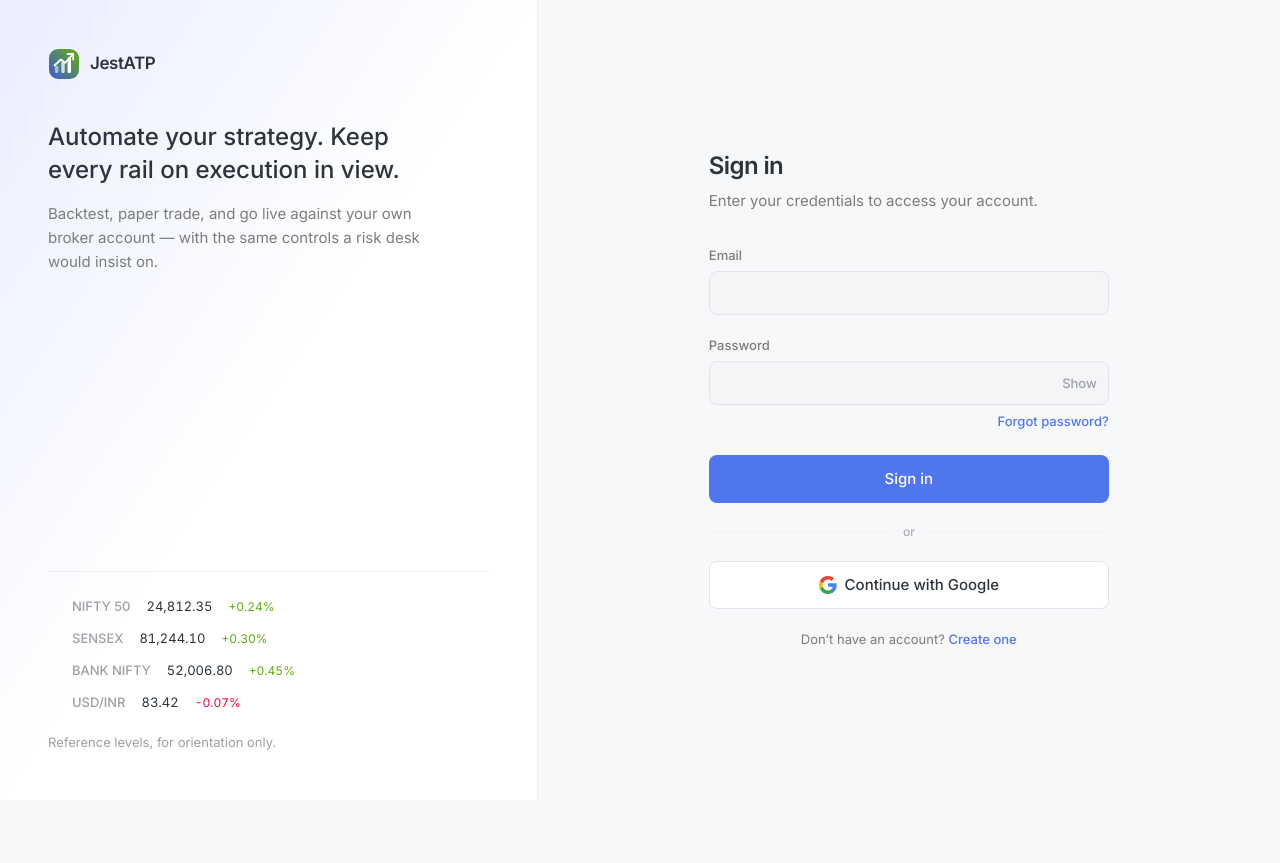
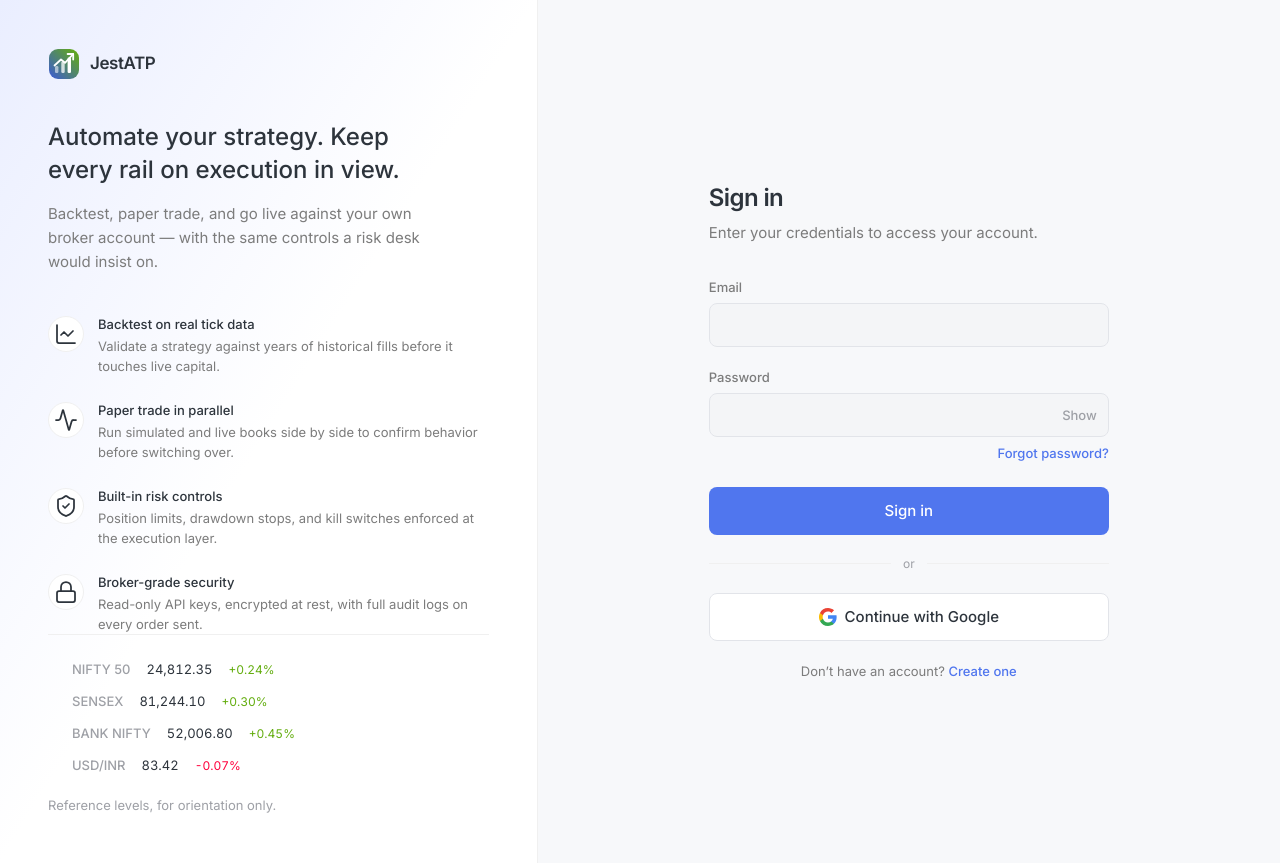
Before and after one commit to jatinSloq2/jestatp-frontend, a Next.js app: page /login in a window 1280 px wide. Before the commit the page ends 800 px from the top, so only its background shows below. Built offline with nearby package versions, Linux system fonts and the light colour scheme; no server answers.

Commit message:
Some More Updates

```diff
--- a/components/auth/auth-shell.tsx
+++ b/components/auth/auth-shell.tsx
@@ -1,6 +1,30 @@
 import Link from 'next/link';
+import { ShieldCheck, Activity, Lock, LineChart } from 'lucide-react';
 import { Logo, LogoMark } from '@/components/brand/logo';
 import { IndexTicker } from '@/components/layout/index-ticker';
+
+const FEATURES = [
+  {
+    icon: LineChart,
+    title: 'Backtest on real tick data',
+    description: 'Validate a strategy against years of historical fills before it touches live capital.',
+  },
+  {
+    icon: Activity,
+    title: 'Paper trade in parallel',
+    description: 'Run simulated and live books side by side to confirm behavior before switching over.',
+  },
+  {
+    icon: ShieldCheck,
+    title: 'Built-in risk controls',
+    description: 'Position limits, drawdown stops, and kill switches enforced at the execution layer.',
+  },
+  {
+    icon: Lock,
+    title: 'Broker-grade security',
+    description: 'Read-only API keys, encrypted at rest, with full audit logs on every order sent.',
+  },
+];
 
 export function AuthShell({
   title,
@@ -26,6 +50,20 @@ export function AuthShell({
             Backtest, paper trade, and go live against your own broker
             account — with the same controls a risk desk would insist on.
           </p>
+
+          <ul className="mt-10 space-y-6">
+            {FEATURES.map(({ icon: Icon, title: featureTitle, description }) => (
+              <li key={featureTitle} className="flex items-start gap-3.5">
+                <span className="mt-0.5 flex h-9 w-9 shrink-0 items-center justify-center rounded-lg border border-border bg-surface text-text-primary">
+                  <Icon className="h-4.5 w-4.5" strokeWidth={1.75} />
+                </span>
+                <div>
+                  <p className="text-sm font-medium text-text-primary">{featureTitle}</p>
+                  <p className="mt-0.5 text-sm text-text-secondary">{description}</p>
+                </div>
+              </li>
+            ))}
+          </ul>
         </div>
 
         <div>
```
Also changed, not shown: package.json (+10 -9 lines), 1 other file (tests, documents, lock files or other folders).
